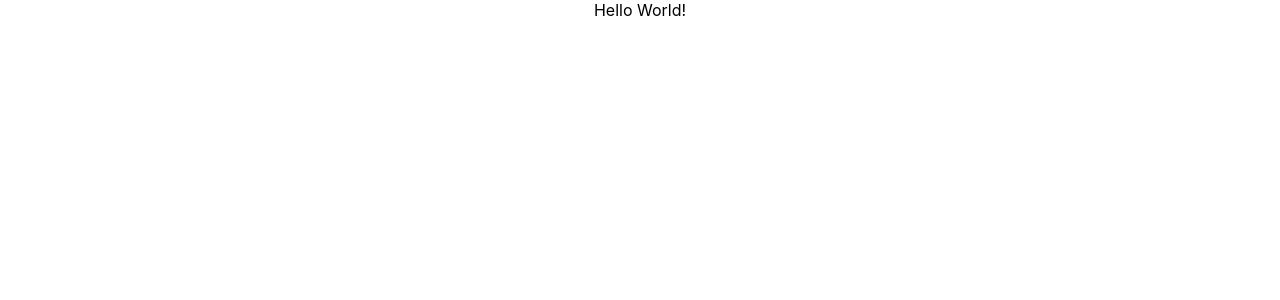
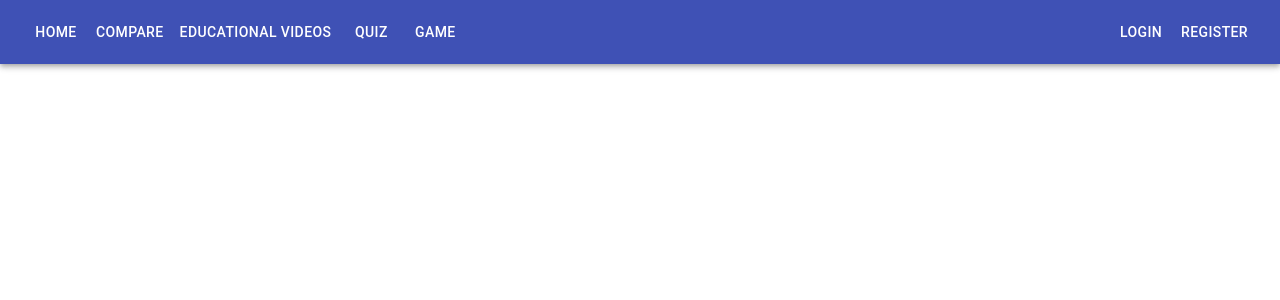
Before and after one commit to nikhilmaske-2001/FinoJR, a React (Create React App) app in the folder client/: page / in a window 1280 px wide. Shown: the top 300 px of the page. Built offline with nearby package versions, Linux system fonts and the light colour scheme.

Commit message:
topbar: Created UI of topbar.

```diff
--- a/client/src/App.js
+++ b/client/src/App.js
@@ -1,7 +1,12 @@
 import "./App.css";
+import TopBar from "./components/TopBar/TopBar";
 
 function App() {
-  return <div className="App">Hello World!</div>;
+  return (
+    <div className="App">
+      <TopBar />
+    </div>
+  );
 }
 
 export default App;
--- /dev/null
+++ b/client/src/components/TopBar/TopBar.css
@@ -0,0 +1,5 @@
+.topbar {
+  display: flex;
+  width: 100%;
+  justify-content: space-between;
+}
--- /dev/null
+++ b/client/src/components/TopBar/TopBar.js
@@ -0,0 +1,41 @@
+import React from "react";
+import { AppBar, Button, Toolbar } from "@material-ui/core";
+import "./TopBar.css";
+
+function TopBar() {
+  return (
+    <AppBar position="static">
+      <Toolbar>
+        <div className="topbar">
+          <div className="leftButtons">
+            <Button color="inherit" className="leftButton">
+              Home
+            </Button>
+            <Button color="inherit" className="leftButton">
+              Compare
+            </Button>
+            <Button color="inherit" className="leftButton">
+              Educational Videos
+            </Button>
+            <Button color="inherit" className="leftButton">
+              Quiz
+            </Button>
+            <Button color="inherit" className="leftButton">
+              Game
+            </Button>
+          </div>
+          <div className="rightButtons">
+            <Button color="inherit" className="rightButton">
+              Login
+            </Button>
+            <Button color="inherit" className="rightButton">
+              Register
+            </Button>
+          </div>
+        </div>
+      </Toolbar>
+    </AppBar>
+  );
+}
+
+export default TopBar;
```
